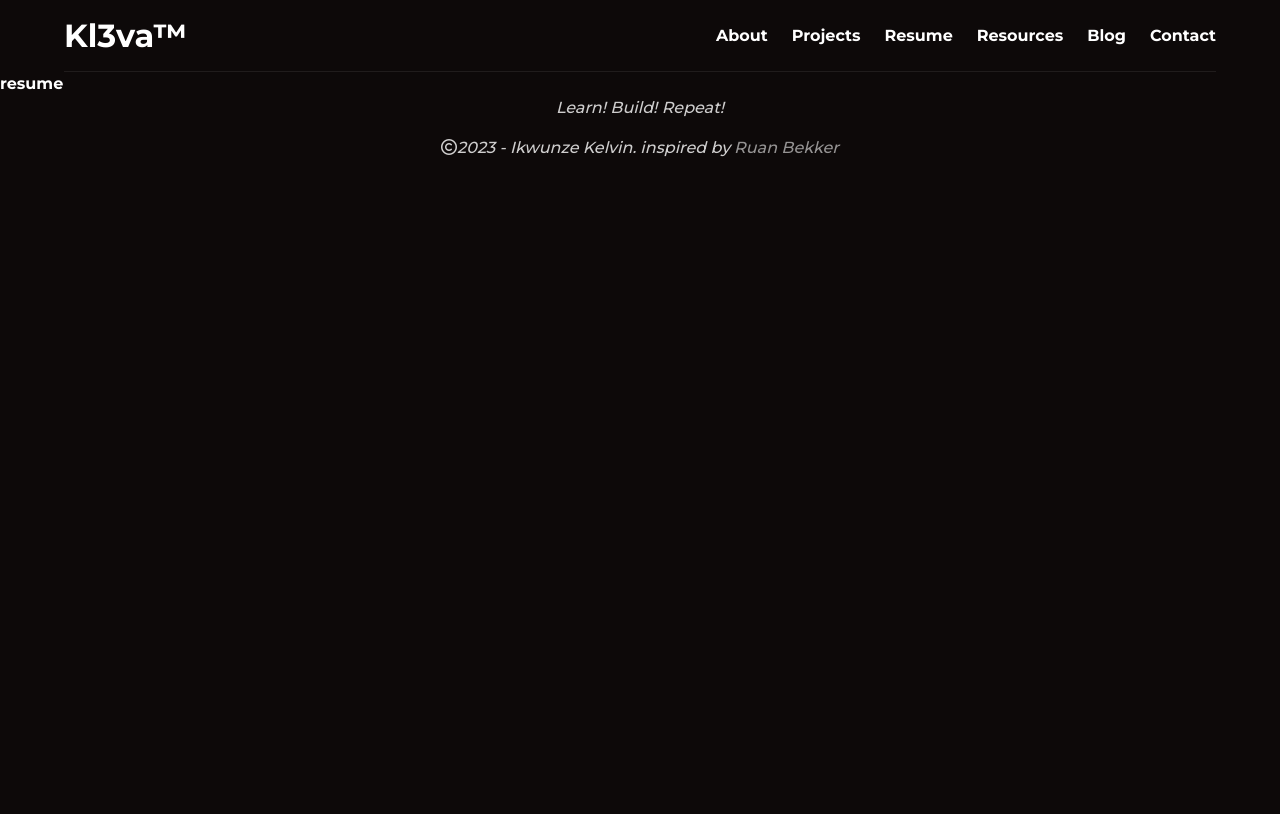
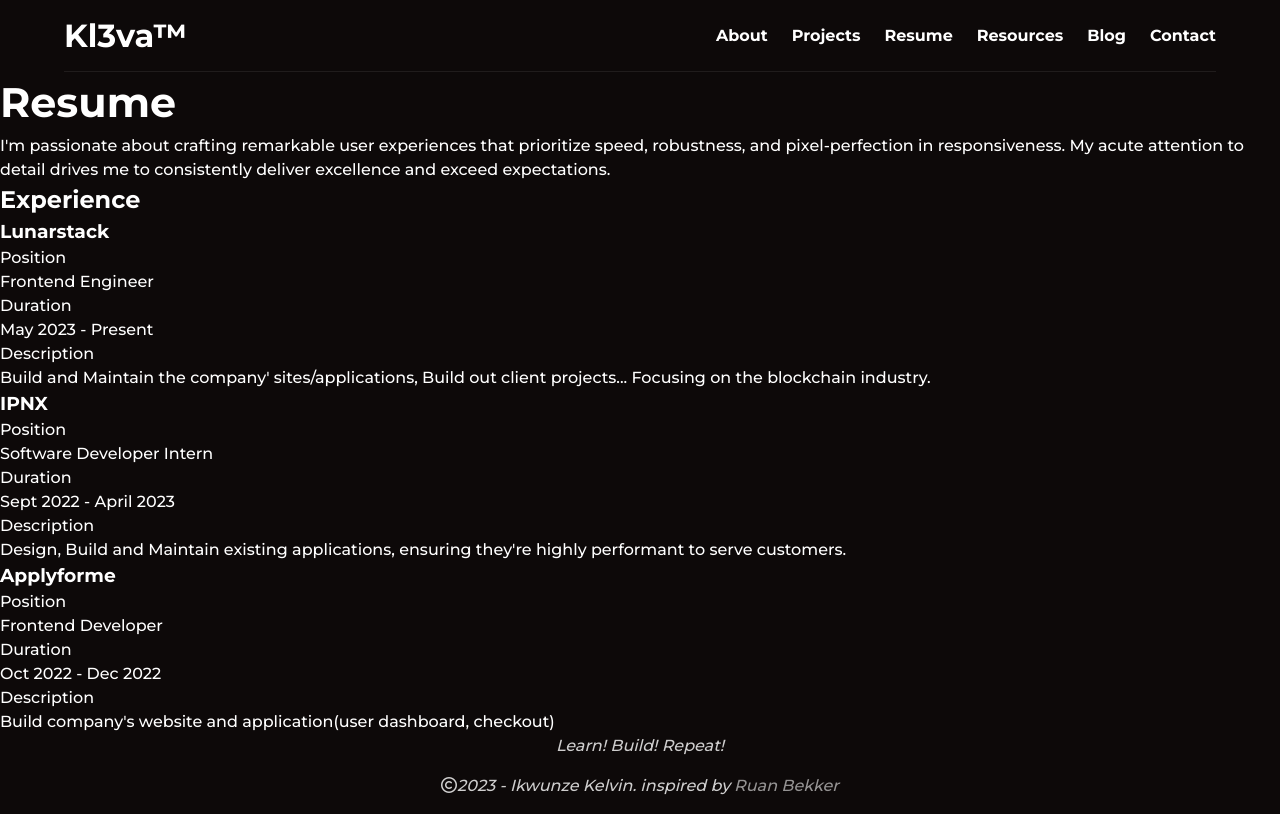
Before and after one commit to Kl3va/portfolio, a Next.js app: page /resume in a window 1280 px wide. Built offline with nearby package versions, Linux system fonts and the light colour scheme.

Commit message:
feat: resume data added

```diff
--- a/components/Resume/Resume.tsx
+++ b/components/Resume/Resume.tsx
@@ -0,0 +1,42 @@
+import React from 'react'
+import { resumeData } from 'data/resumeData'
+
+type ResumeProps = typeof resumeData
+
+const ResumeTemplate = ({ heading, title, subHeading, jobs }: ResumeProps) => {
+  return (
+    <main>
+      <section>
+        <div>
+          <h1>{heading}</h1>
+          <p>{title}</p>
+        </div>
+
+        <div>
+          <h2>{subHeading}</h2>
+          <div>
+            {jobs.map((job, index) => {
+              return (
+                <div key={index}>
+                  <h3>{job.company}</h3>
+                  <div>
+                    {job.board.map((about, jobIndex) => {
+                      return (
+                        <div key={jobIndex}>
+                          <p>{about.label}</p>
+                          <p>{about.description}</p>
+                        </div>
+                      )
+                    })}
+                  </div>
+                </div>
+              )
+            })}
+          </div>
+        </div>
+      </section>
+    </main>
+  )
+}
+
+export default ResumeTemplate
--- a/components/Resume/resume.module.scss
+++ b/components/Resume/resume.module.scss
@@ -0,0 +1 @@
+@use '../../styles/variable.scss' as *;
--- a/data/resumeData.ts
+++ b/data/resumeData.ts
@@ -34,11 +34,17 @@ export const resumeData = {
       others: [
         {
           label: 'Responsibilities',
-          lists: ['', ''],
+          lists: [
+            'Manage / Maintain assigned software applications',
+            'Work close with the System Operations team in terms of incident resolutions.',
+            'Document all new integrations and resolutions.',
+            'Add new user interface features',
+            'TroubleShoot and Maintain POS terminals',
+          ],
         },
         {
           label: 'Technologies worked with',
-          lists: ['', ''],
+          lists: ['DBforge, MobaXterm, Otrs, Confluence, ReactJS, Jira'],
         },
       ],
       board: [
@@ -56,5 +62,23 @@ export const resumeData = {
         },
       ],
     },
+
+    {
+      company: 'Applyforme',
+      board: [
+        {
+          label: 'Position',
+          description: 'Frontend Developer',
+        },
+        {
+          label: 'Duration',
+          description: 'Oct 2022 - Dec 2022',
+        },
+        {
+          label: 'Description',
+          description: `Build company's website and application(user dashboard, checkout)`,
+        },
+      ],
+    },
   ],
 }
--- a/pages/resume.tsx
+++ b/pages/resume.tsx
@@ -1,9 +1,9 @@
 import React from 'react'
+import ResumeTemplate from 'components/Resume/Resume'
+import { resumeData } from 'data/resumeData'
 
-type Props = {}
-
-const resume = (props: Props) => {
-  return <div>resume</div>
+const resume = () => {
+  return <ResumeTemplate {...resumeData} />
 }
 
 export default resume
```
